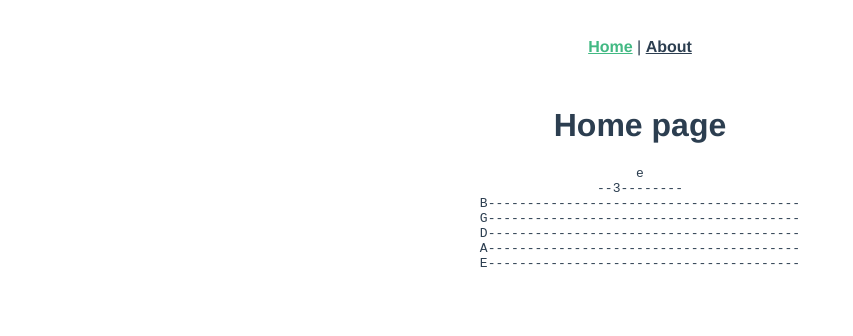
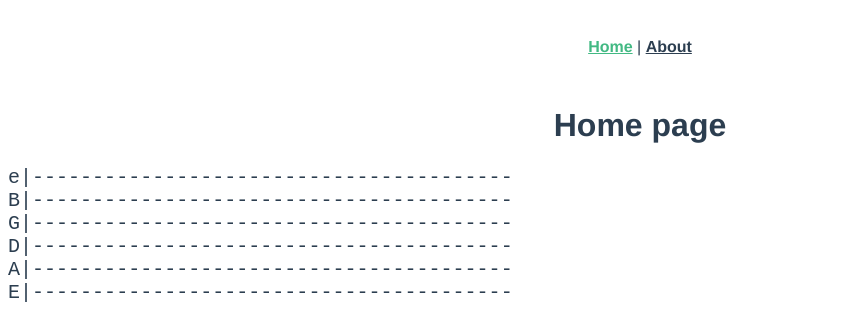
Before and after one commit to renatoalmeida49/your-tab, a Vue app: page / in a window 1280 px wide. Shown: the top 336 px of the page, without its empty margins (0-853 px from the left). Built offline with nearby package versions, Linux system fonts and the light colour scheme.

Commit message:
feat(home.vue): draggable between strings

```diff
--- a/src/views/Home.vue
+++ b/src/views/Home.vue
@@ -3,42 +3,20 @@
     <h1>Home page</h1>
 
     <div class="tab" :key="render">
-      <div class="tab__string">
-        <span>e</span>
-        <Draggable v-model="eString">
-          <span
-            v-for="(note, index) in eString"
-            @dblclick="changeContent('eString', index)"
-            :key="`${note}-${index}`"
-            >{{ note }}</span
-          >
-        </Draggable>
-      </div>
-      <div class="tab__string">
-        <span>B</span>
+      <template v-for="(string, indexString) in guitar">
+        <div class="tab__string" :key="indexString">
+          <span>{{ string.note }}|</span>
 
-        <span v-for="n in 40" :key="n" @click="changeContent">-</span>
-      </div>
-      <div class="tab__string">
-        <span>G</span>
-
-        <span v-for="n in 40" :key="n" @click="changeContent">-</span>
-      </div>
-      <div class="tab__string">
-        <span>D</span>
-
-        <span v-for="n in 40" :key="n" @click="changeContent">-</span>
-      </div>
-      <div class="tab__string">
-        <span>A</span>
-
-        <span v-for="n in 40" :key="n" @click="changeContent">-</span>
-      </div>
-      <div class="tab__string">
-        <span>E</span>
-
-        <span v-for="n in 40" :key="n" @click="changeContent">-</span>
-      </div>
+          <Draggable v-model="string.string" group="tablatura">
+            <span
+              v-for="(note, index) in string.string"
+              @dblclick="changeContent(indexString, index)"
+              :key="`${note}-${index}`"
+              >{{ note }}</span
+            >
+          </Draggable>
+        </div>
+      </template>
     </div>
   </div>
 </template>
@@ -54,16 +32,87 @@ export default {
   },
 
   data() {
+    const string = () => {
+      return [
+        "-",
+        "-",
+        "-",
+        "-",
+        "-",
+        "-",
+        "-",
+        "-",
+        "-",
+        "-",
+        "-",
+        "-",
+        "-",
+        "-",
+        "-",
+        "-",
+        "-",
+        "-",
+        "-",
+        "-",
+        "-",
+        "-",
+        "-",
+        "-",
+        "-",
+        "-",
+        "-",
+        "-",
+        "-",
+        "-",
+        "-",
+        "-",
+        "-",
+        "-",
+        "-",
+        "-",
+        "-",
+        "-",
+        "-",
+        "-",
+      ];
+    };
+
     return {
       render: 0,
-      eString: ["-", "-", "3", "-", "-", "-", "-", "-", "-", "-", "-"],
+      guitar: {
+        eString: {
+          note: "e",
+          string: string(),
+        },
+        BString: {
+          note: "B",
+          string: string(),
+        },
+        GString: {
+          note: "G",
+          string: string(),
+        },
+        DString: {
+          note: "D",
+          string: string(),
+        },
+        AString: {
+          note: "A",
+          string: string(),
+        },
+        EString: {
+          note: "E",
+          string: string(),
+        },
+      },
     };
   },
 
   methods: {
     changeContent(string, index) {
-      this[string][index] = prompt(this[string][index]);
-      // event.target.innerHTML = prompt(event.target.innerHTML) || "-";
+      this.guitar[string].string[index] = prompt(
+        this.guitar[string].string[index] || "-"
+      );
       this.forceRender();
     },
 
@@ -81,5 +130,10 @@ export default {
 <style lang="scss">
 .tab {
   font-family: monospace;
+  font-size: 20px;
+
+  .tab__string {
+    display: flex;
+  }
 }
 </style>
```
